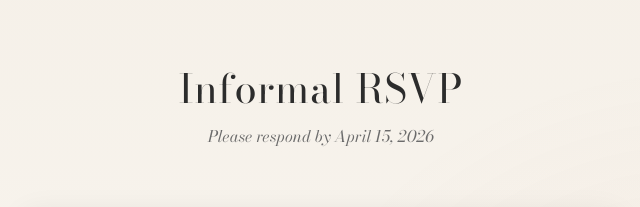
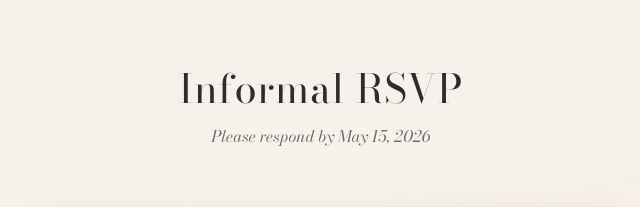
Before and after one commit to Karchensky/Wedding, a website: page index.html in a window 1280 px wide. Shown: the part 8820-9027 px from the top of the page, 319-959 px from the left. Drawn offline with nearby package versions, Linux system fonts and the light colour scheme; no server answers.

Commit message:
response date update

```diff
--- a/index.html
+++ b/index.html
@@ -447,7 +447,7 @@
         <div class="container">
             <div class="section-head">
                 <h2 class="section-title">Informal RSVP</h2>
-                <p class="section-subtitle">Please respond by April 15, 2026</p>
+                <p class="section-subtitle">Please respond by May 15, 2026</p>
             </div>
 
             <div class="glass-card rsvp-card">
```
Also changed, not shown: invitations/informal/template.html (+1 -1 lines).
